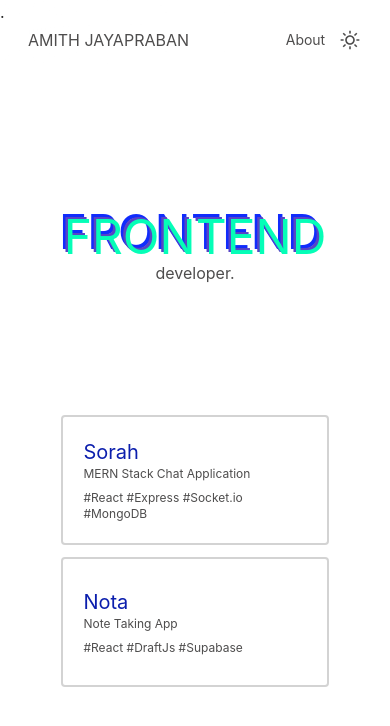
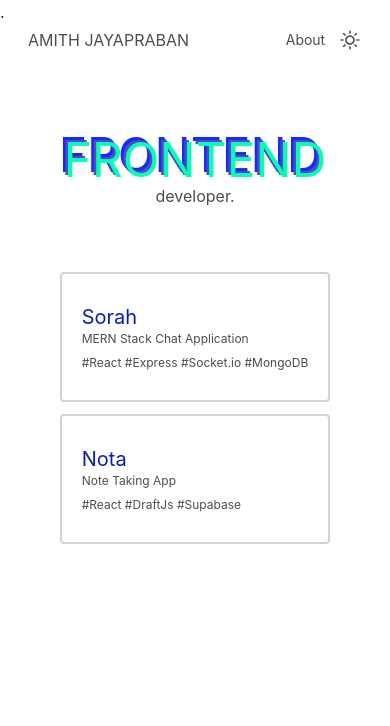
Before and after one commit to amithjayapraban/Personal-Website, a React (Vite) app: page / in a window 390 px wide. Shown: the top 726 px of the page. Built offline with nearby package versions, Linux system fonts and the light colour scheme; a web font is replaced by a local one.

Commit message:
minor fix

```diff
--- a/src/App.css
+++ b/src/App.css
@@ -13,7 +13,8 @@ body {
 
   display: flex;
   flex-direction: column;
-  justify-content: center;
+  justify-content: start;
+  align-items:center;
   /* background-color: var(--primary); */
   /*
 
@@ -37,7 +38,7 @@ body {
   margin: 0%;
 
   align-items: flex-start;
-  position: fixed;
+  position:fixed;
   top: 0px;
   transition: all 0.2s ease-in-out;
   z-index: 66;
@@ -98,6 +99,7 @@ body {
 #sun {
   fill: var(--fontcolor);
 }
+
 #moon:hover,
 #sun:hover {
   fill: var(--cyan);
--- a/src/App.tsx
+++ b/src/App.tsx
@@ -38,7 +38,7 @@ function App() {
   return (
     //bg-primary
     <div className="App bg-transparent
-     overflow-hidden max-h-screen  text-fontcolor ">
+     overflow-y-hidden max-h-screen  text-fontcolor ">
 
       <Helmet>
         <meta charSet="utf-8" />
--- a/src/pages/About.tsx
+++ b/src/pages/About.tsx
@@ -3,7 +3,7 @@ import Transition from "./Transition";
 export default function About() {
   return (
     <Transition>
-      <div className=" text-fontcolor h-[90vh] overflow-y-hidden  px-7  text-left text-sm md:text-sm grid  grid-flow-row grid-rows-[.5fr,1fr,.5fr] grid-cols-[.5fr,1fr,.5fr] ">
+      <div className=" text-fontcolor overflow-hidden max-h-[90vh]  px-7  text-left text-sm md:text-sm grid  grid-flow-row grid-rows-[.5fr,1fr,.5fr] grid-cols-[.5fr,1fr,.5fr] ">
         <div className="flex flex-col row-start-2 col-start-2 justify-center items-center">
           <div className="row-start-2 mr-8   h-[160px] md:self-start   flex ">
             <div className="w-[150px] mb-5 md:mb-10 h-[150px]  ml-[0px]   border-double border-[0px]  border-fontcolor box rounded-[2px] "></div>
--- a/src/pages/Head.tsx
+++ b/src/pages/Head.tsx
@@ -22,7 +22,7 @@ export default function Head({ Changetheme }: any) {
         <Link to="/"> AMITH JAYAPRABAN</Link>{" "}
       </p>
       <a
-        className="about transition-[1] self-center hover:text-link hover:scale-[1.1] text-sm md:text-lg cursor-pointer"
+        className="about transition-[1] self-center md:hover:text-link md:hover:scale-[1.1] text-sm md:text-lg cursor-pointer"
         onClick={() => {
           nav("/about");
         }}
--- a/src/pages/Home.tsx
+++ b/src/pages/Home.tsx
@@ -31,9 +31,9 @@ function Home() {
 
   return (
     <Transition>
-      <div className="flex flex-col md:mt-10 min-h-[90vh] mt-[5vh] overflow-hidden relative  md:px-[160px] px-7 ">
+      <div className="flex flex-col  md:mt-4  mt-[7rem]  overflow-hidden relative  md:px-[160px] px-7  w-full">
         <section
-          className="md:min-h-[30vh] min-h-[30vh] mt-[6rem] md:mt-[7rem] flex flex-col  justify-center"
+          className="md:min-h-[30vh] min-h-[max-content]  md:mt-[7rem] flex flex-col  justify-center"
           id="section1"
           onScroll={handleScroll}
         >
@@ -44,7 +44,7 @@ function Home() {
             exit="exit"
             transition={{ duration: 0.03 }}
           >
-            <div className=" flex flex-col mb-20 cursor-default items-center justify-center">
+            <div className=" flex flex-col md:mb-20 cursor-default items-center justify-center">
               <h1 className="md:text-8xl frontend justify-self-center  text-5xl text-cyan">
                 FRONTEND
               </h1>
@@ -55,12 +55,12 @@ function Home() {
           </motion.div>
         </section>
 
-        <section className="md:min-h-[30vh]  min-h-[30vh] flex flex-col items-center gap-3    ">
+        <section className="md:min-h-[30vh] mt-[4rem] md:mt-0  min-h-[30vh] flex flex-col items-center gap-3    ">
           {projects.map((i)=>{
             return (<a
               href={`${i.link}`}
               target="_blank"
-              className="rounded bg-primary transition  w-[80%] md:w-[80%]"
+              className="rounded bg-primary transition  w-[100%] md:w-[100%]"
             >
               <div className=" border-[2px] h-[130px]  border-card  z-10 rounded self-start  text-fontcolor text-xs flex flex-col justify-center   p-5 text-left  ">
                 <h1 className="text-xl text-link ">{i.name} </h1>{" "}
```
